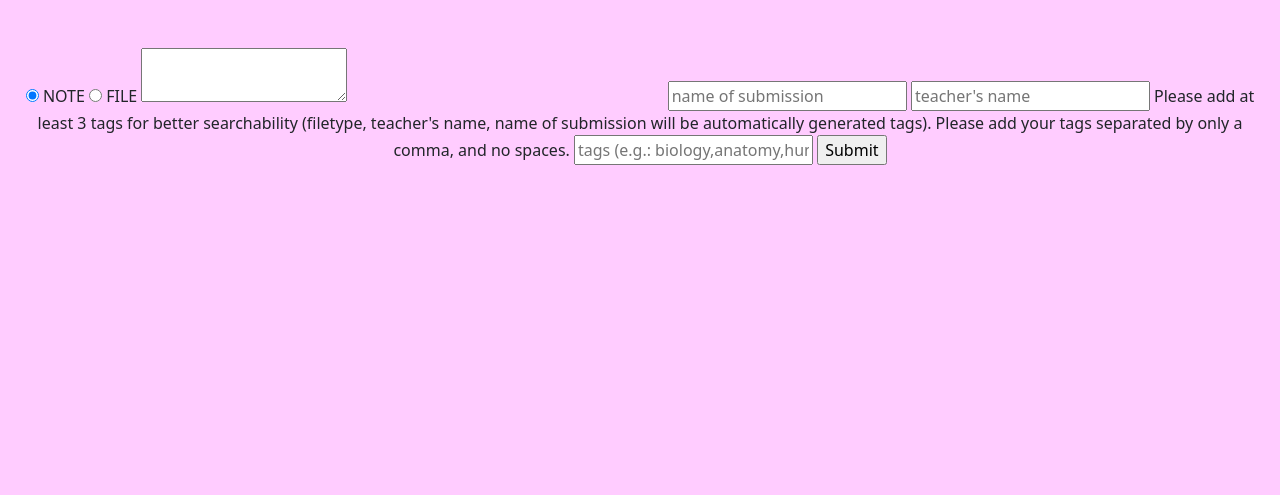
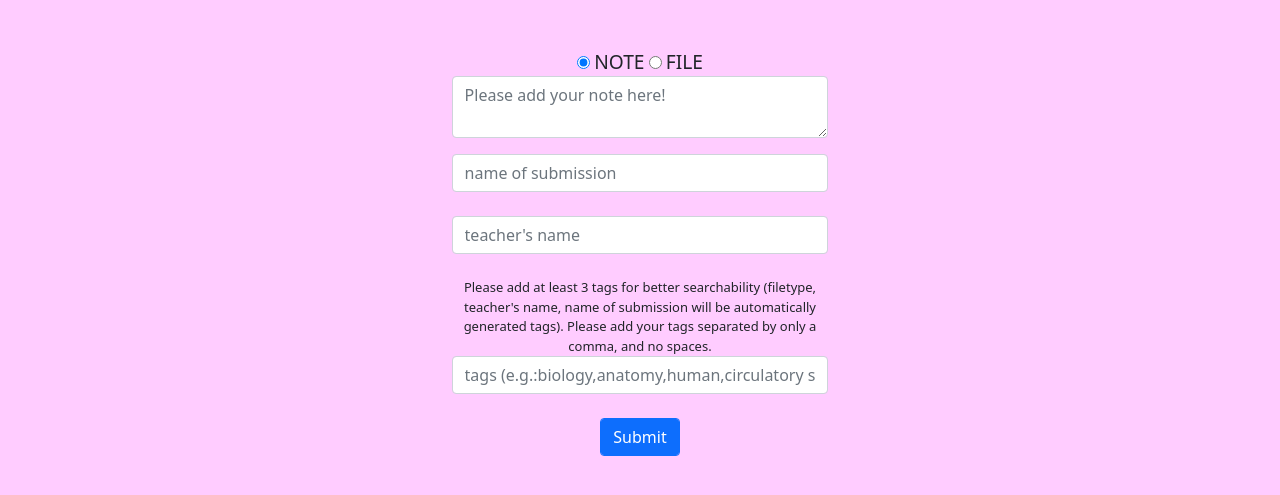
Before and after one commit to attilafekete73/CS50, a Flask app: page /addData/1 in a window 1280 px wide. Shown: the part 86-581 px from the top of the page. Run offline with Flask 3, Linux system fonts and the light colour scheme; the visitor is signed in with stand-in values (Sample User, id 1); parts of the project's set-up code (start-up, migrations or seed data) failed here and were passed over.

Commit message:
second to last step in styling

```diff
--- a/FinalProject/static/styles.css
+++ b/FinalProject/static/styles.css
@@ -201,3 +201,44 @@ td
     margin-left: auto;
     margin-right: auto;
 }
+
+.ADtext
+{
+    width:30%;
+    margin-left: auto;
+    margin-right: auto;
+}
+
+.ADnote
+{
+    width: 30%;
+    margin-left: auto;
+    margin-right: auto;
+    margin-bottom: 1em;
+}
+
+.ADfile
+{
+    width: 30%;
+    margin-left: auto;
+    margin-right: auto;
+    margin-bottom: 1em;
+}
+
+#taginfo
+{
+    margin-left: auto;
+    margin-right: auto;
+    font-size: small;
+    width:30%;
+}
+
+.NF
+{
+    font-size: larger;
+}
+
+.ADbtn
+{
+    width:5em;
+}
--- a/FinalProject/templates/addData.html
+++ b/FinalProject/templates/addData.html
@@ -8,27 +8,24 @@
 
 <form action="/addData/{{ COURSENAME }}" method="post" enctype=multipart/form-data>
     <input type="radio" id="NOTE" name="notefile" value="NOTE" checked='checked' onchange=change()>
-    <label for="NOTE">NOTE</label>
+    <label for="NOTE"class="NF">NOTE</label>
     <input type="radio" id="FILE" name="notefile" value="FILE" onchange=change()>
-    <label for="FILE">FILE</label>
-    <textarea name="note" id="note" style="visibility:visible;"></textarea>
-    <input type="file" name="file" id="file" style="visibility:hidden;">
-    <input type="text" name="nameofsubm" id=nameofsubm placeholder="name of submission">
-    <input type="text" name="teacher_name" id=teacher_name placeholder="teacher's name">
-    <span>Please add at least 3 tags for better searchability (filetype, teacher's name, name of submission will be automatically generated tags). Please add your tags separated by only a comma, and no spaces.</span>
-    <input type="text" name="tags" id="tags" placeholder="tags (e.g.: biology,anatomy,human,circulatory system,heart)">
-    <input type="submit" value="Submit">
+    <label for="FILE" class="NF">FILE</label>
+    <div id="NoF"><textarea name="note" class="form-control ADnote" placeholder="Please add your note here!" id="note"></textarea></div>
+    <input type="text" class="form-control ADtext" name="nameofsubm" id=nameofsubm placeholder="name of submission"><br>
+    <input type="text" class="form-control ADtext" name="teacher_name" id=teacher_name placeholder="teacher's name"><br>
+    <div id="taginfo">Please add at least 3 tags for better searchability (filetype, teacher's name, name of submission will be automatically generated tags). Please add your tags separated by only a comma, and no spaces.</div>
+    <input type="text" class="form-control ADtext" name="tags" id="tags" placeholder="tags (e.g.:biology,anatomy,human,circulatory system,heart)"><br>
+    <input type="submit" class="form-control searchbtn btn btn-primary ADbtn" value="Submit">
 </form>
 <script>
     function change(){
         switch(document.querySelector('input[name="notefile"]:checked').value){
             case 'NOTE':
-                document.getElementById("note").style.visibility='visible';
-                document.getElementById("file").style.visibility='hidden';
+                document.getElementById("NoF").innerHTML= '<textarea name="note" class="form-control ADnote" placeholder="Please add your note here!" id="note"></textarea>';
                 break;
             case 'FILE':
-                document.getElementById("note").style.visibility='hidden';
-                document.getElementById("file").style.visibility='visible';
+                document.getElementById("NoF").innerHTML='<input type="file" class="form-control ADfile" name="file" id="file">';
                 break;
         }
     }
```
Also changed, not shown: FinalProject/search.py (+6 -6 lines).
